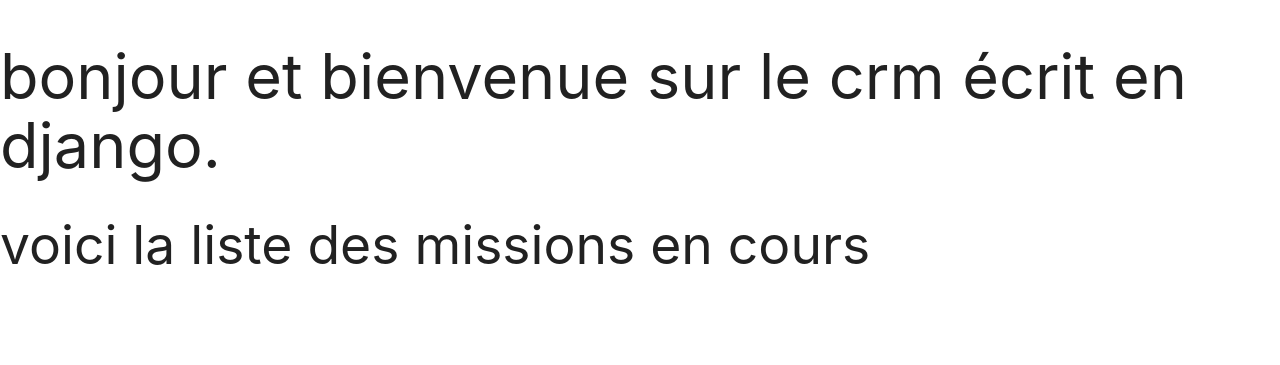
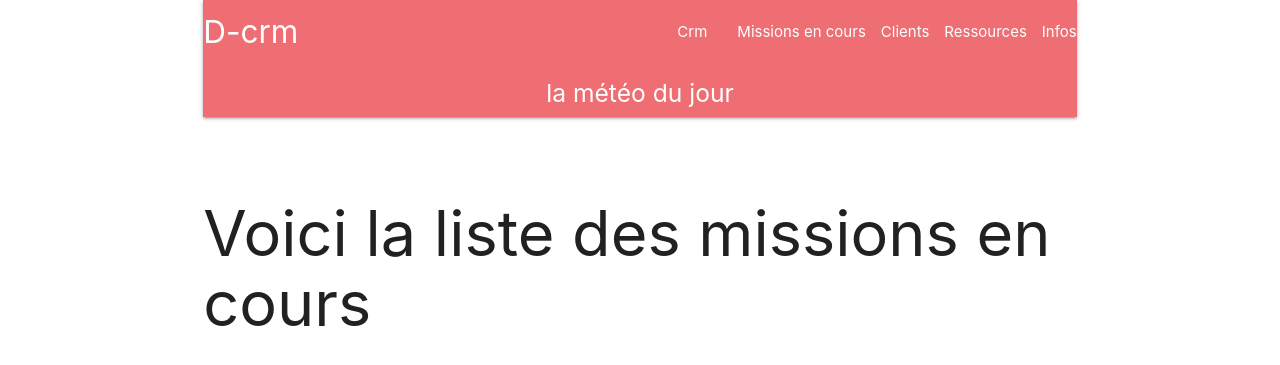
Before and after one commit to jeremiehvt/python_crm, a Django app: template crm_project/management/templates/management/index_view.html in a window 1280 px wide. Shown: the top 365 px of the page. Run offline with Django 3.2, Linux system fonts and the light colour scheme; the template is opened without the code that fills it, so the values that code supplies are empty; parts of the project's set-up code (start-up, migrations or seed data) failed here and were passed over; some libraries are stand-ins or nearby versions.

Commit message:
add html templates and change detail view and indexview

```diff
--- /dev/null
+++ b/crm_project/management/templates/management/base.html
@@ -0,0 +1,18 @@
+<!DOCTYPE html>
+<html>
+    <head>
+        {% load static %}
+        <!-- En-tête du document  -->
+        <!-- Compiled and minified CSS -->
+        <link rel="stylesheet" href="{% static 'node_modules/materialize-css/dist/css/materialize.min.css' %}">
+    </head>
+
+    <body>
+        {% block content %}
+        {% endblock %}
+    </body>
+
+    <!-- Compiled and minified JavaScript -->
+    <script src="{% static 'node_modules/materialize-css/dist/js/materialize.min.js' %}"></script>
+
+</html>
--- /dev/null
+++ b/crm_project/management/templates/management/detail.html
@@ -0,0 +1 @@
+{{ details }}{{ test }}
--- /dev/null
+++ b/crm_project/management/templates/management/header.html
@@ -0,0 +1,28 @@
+<header class="container">
+    <div class="row">
+        <div class="col s12">
+            <nav class="nav-extended">
+                <div class="nav-wrapper">
+                    <a href="!#" class="brand-logo">D-crm</a>
+                    <ul class="right">
+                        <li><a href="{% url 'crm:index' %}">Crm</a></li>
+                        <li><a href="{% url 'crm:all_missions' %}">Missions en cours</a></li>
+                        <li>Clients</li>
+                        <li><a href="{% url 'crm:all_resources' %}">Ressources</a></li>
+                        <li>Infos</li>
+                    </ul>
+                </div>
+                <div class="nav-content">
+                    <div class="container">
+                        <div class="row">
+                            <div class="col s12">
+                                <h5 class=" center-align">la météo du jour</h5>
+                                <!-- {{ meteo }} -->
+                            </div>
+                        </div>
+                    </div>
+                </div>
+            </nav>
+        </div>
+    </div>
+</header>
--- a/crm_project/management/templates/management/index_view.html
+++ b/crm_project/management/templates/management/index_view.html
@@ -1,20 +1,10 @@
-<!DOCTYPE html>
-<html>
- {% load static %}
- {% load pdb %}
-<head>
-<!-- En-tête du document  -->
- <!-- Compiled and minified CSS -->
- <link rel="stylesheet" href="{% static 'node_modules/materialize-css/dist/css/materialize.min.css' %}">
-</head>
-
-<body>
-    <h1>bonjour et bienvenue sur le crm écrit en django.</h1>
-    <div>
-        <h2>voici la liste des missions en cours</h2>
-
-        {{ meteo }}
-        {{mission_resource}}
+{% extends 'management/base.html' %}
+    {% block content %}
+    {% include 'management/header.html' with meteo_data=meteo %}
+    <div class="container">
+            <div class="row">
+                <div class="col s12">
+                    <h1>Voici la liste des missions en cours</h1>
                     {% if mission_in_progress %}
                         <table>
                             <thead>
@@ -26,11 +16,11 @@
                                     <th>fin</th>
                                     <th>ressources</th>
                                     <th>client</th>
-
                                 </tr>
                             </thead>
                             <tbody>
                                 {% for mission in mission_in_progress %}
+                                    <tr>
                                         <td>{{ mission.code_name }}</td>
                                         <td>{{ mission.description }}</td>
                                         <td>
@@ -42,17 +32,19 @@
                                         </td>
                                         <td>{{ mission.begin_at }}</td>
                                         <td>{{ mission.end_at }}</td>
-                        <td>{{ mission.r_mission }}</td>
+                                        <td>
+                                            <!-- reverse realtion models in template -->
+                                            {% for resource in mission.r_mission.all %}
+                                                {{ resource }} <br>
+                                            {% endfor %}
+                                        </td>
                                         <td>{{ mission.client }}</td>
+                                    </tr>
                                 {% endfor %}
                             </tbody>
                         </table>
                     {% endif %}
                 </div>
-</body>
-
-
- <!-- Compiled and minified JavaScript -->
- <script src="{% static 'node_modules/materialize-css/dist/js/materialize.min.js' %}"></script>
-
-</html>
+            </div>
+        </div>
+    {% endblock %}
--- a/crm_project/management/templates/management/mission_list.html
+++ b/crm_project/management/templates/management/mission_list.html
@@ -6,7 +6,7 @@
 </head>
 
 <body>
-bonjour
+bonjour {{test}}
 </body>
 
 </html>
--- a/crm_project/management/urls.py
+++ b/crm_project/management/urls.py
@@ -1,12 +1,13 @@
 from django.urls import path
 from . import views
-from .views import ResourceList, IndexView, MissionList
+from .views import ResourceList, IndexView, MissionList, ClientDetail
 
 # setting app name to use namsepace
 app_name='crm'
 
 urlpatterns = [
     path('', IndexView.as_view(), name='index'),
-    path('resources', ResourceList.as_view(), name='allResources'),
-    path('missions', MissionList.as_view(), name='allMissions'),
+    path('resources', ResourceList.as_view(), name='all_resources'),
+    path('missions', MissionList.as_view(), name='all_missions'),
+    path('client/<int:id>', ClientDetail.as_view(), name='detail_client'),
 ]
```
Also changed, not shown: crm_project/management/models.py (+9 -6 lines), crm_project/management/views.py (+18 -2 lines), crm_project/management/migrations/0016_auto_20191113_0936.py (added), crm_project/management/migrations/0017_auto_20191113_1136.py (added). Lines whose indentation alone changed are shown as unchanged.
